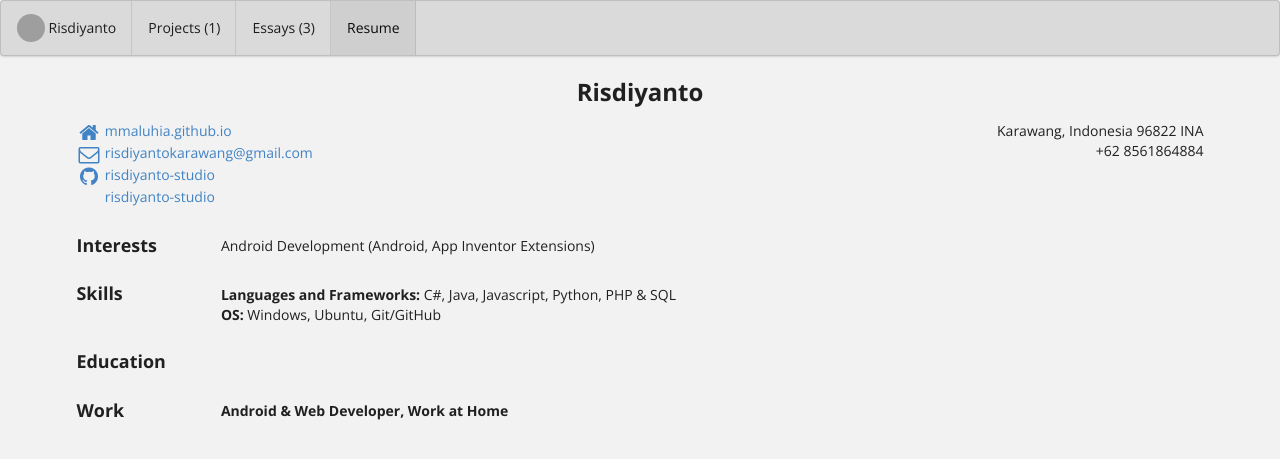
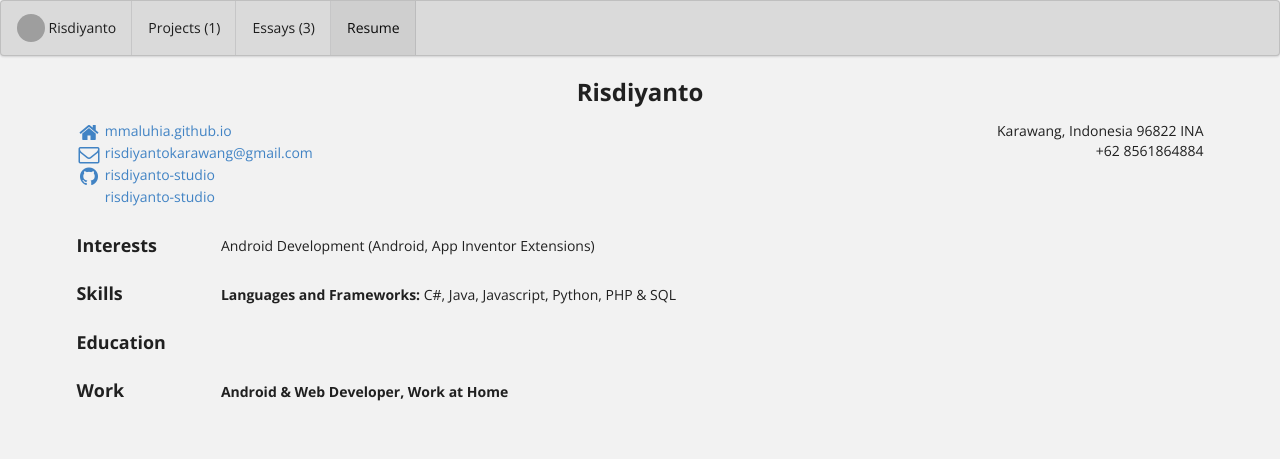
Before and after one commit to risdiyanto-studio/cv, a Jekyll site: the page built from bio/index.html, in a window 1280 px wide. Shown: the top 459 px of the page. Built offline with Jekyll 4.4.1, drawn with Linux system fonts in a browser that asks for light colours; grey boxes are pictures that could not be loaded.

Commit message:
Update bio.json

```diff
--- a/_data/bio.json
+++ b/_data/bio.json
@@ -47,15 +47,6 @@
         "Python",
         "PHP & SQL"
       ]
-    },
-    {
-      "name": "OS",
-      "level": "",
-      "keywords": [
-        "Windows",
-        "Ubuntu",
-        "Git/GitHub"
-      ]
     }
   ],
 
```
